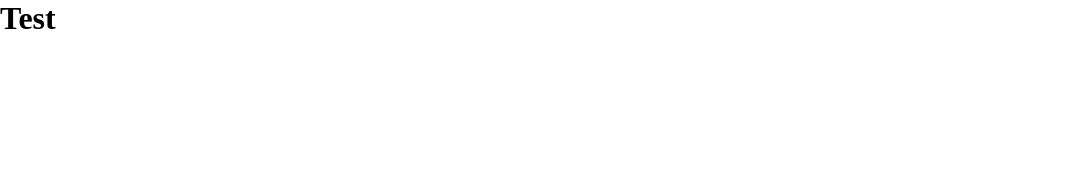
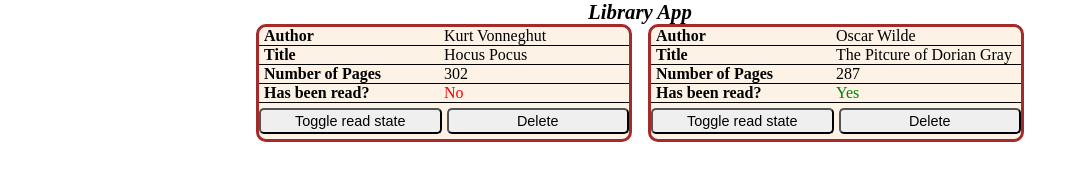
Before and after one commit to PanibratovR3/Library, a plain HTML site: page index.html in a window 1280 px wide. Shown: the whole page, without its empty margins (0-1087 px from the left). Drawn offline with Linux system fonts and the light colour scheme.

Commit message:
Developed structure of book card with HTML and CSS.

```diff
--- a/index.html
+++ b/index.html
@@ -8,6 +8,56 @@
     <title>Library</title>
 </head>
 <body>
-    <h1>Test</h1>
+    <div class="header">Library App</div>
+    <div class="main">
+        <div class="left-column"></div>
+        <div class="central-column">
+            <div class="book-item">
+                <div class="book-item-row">
+                    <div class="label">Author</div>
+                    <div class="book-author-value">Kurt Vonneghut</div>
+                </div>
+                <div class="book-item-row">
+                    <div class="label">Title</div>
+                    <div class="book-title-value">Hocus Pocus</div>
+                </div>
+                <div class="book-item-row">
+                    <div class="label">Number of Pages</div>
+                    <div class="book-numOfPages-value">302</div>
+                </div>
+                <div class="book-item-row">
+                    <div class="label">Has been read?</div>
+                    <div class="book-isRead-value no">No</div>
+                </div>
+                <div class="book-item-settings">
+                    <button class="book-setting">Toggle read state</button>
+                    <button class="book-setting">Delete</button>
+                </div>
+            </div>
+            <div class="book-item">
+                <div class="book-item-row">
+                    <div class="label">Author</div>
+                    <div class="book-author-value">Oscar Wilde</div>
+                </div>
+                <div class="book-item-row">
+                    <div class="label">Title</div>
+                    <div class="book-title-value">The Pitcure of Dorian Gray</div>
+                </div>
+                <div class="book-item-row">
+                    <div class="label">Number of Pages</div>
+                    <div class="book-numOfPages-value">287</div>
+                </div>
+                <div class="book-item-row">
+                    <div class="label">Has been read?</div>
+                    <div class="book-isRead-value yes">Yes</div>
+                </div>
+                <div class="book-item-settings">
+                    <button class="book-setting">Toggle read state</button>
+                    <button class="book-setting">Delete</button>
+                </div>
+            </div>
+        </div>
+        <div class="right-column"></div>
+    </div>
 </body>
 </html>
--- a/style.css
+++ b/style.css
@@ -3,3 +3,62 @@
     padding: 0;
     box-sizing: border-box;
 }
+
+.header {
+    text-align: center;
+    font-weight: bold;
+    font-size: 1.3rem;
+    font-style: italic;
+}
+
+.central-column {
+    display: grid;
+    grid-template-columns: repeat(auto-fit, minmax(270px, 1fr));
+    gap: 16px;
+}
+.main {
+    display: grid;
+    grid-template-columns: 1fr 3fr 1fr;
+}
+
+.book-item {
+    background-color: rgb(252, 242, 229);
+    border-radius: 10px;
+    border: 3px solid brown;
+    font-size: 1.rem;
+    height: auto;
+}
+
+.book-item-row {
+    display: grid;
+    grid-template-columns: repeat(2, 1fr);
+    border-bottom: 1px solid black;
+}
+
+.label {
+    font-weight: bold;
+    text-align: left;
+    padding-left: 5px;
+}
+
+.book-item-settings {
+    display: grid;
+    gap: 5px;
+    grid-template-columns: repeat(2, 1fr);
+    justify-content: end;
+}
+
+button.book-setting {
+    padding: 3px 7px;
+    border-radius: 5px;
+    margin: 5px 0;
+    font-size: 0.9rem;
+}
+
+.yes {
+    color: green;
+}
+
+.no {
+    color: red;
+}
```
